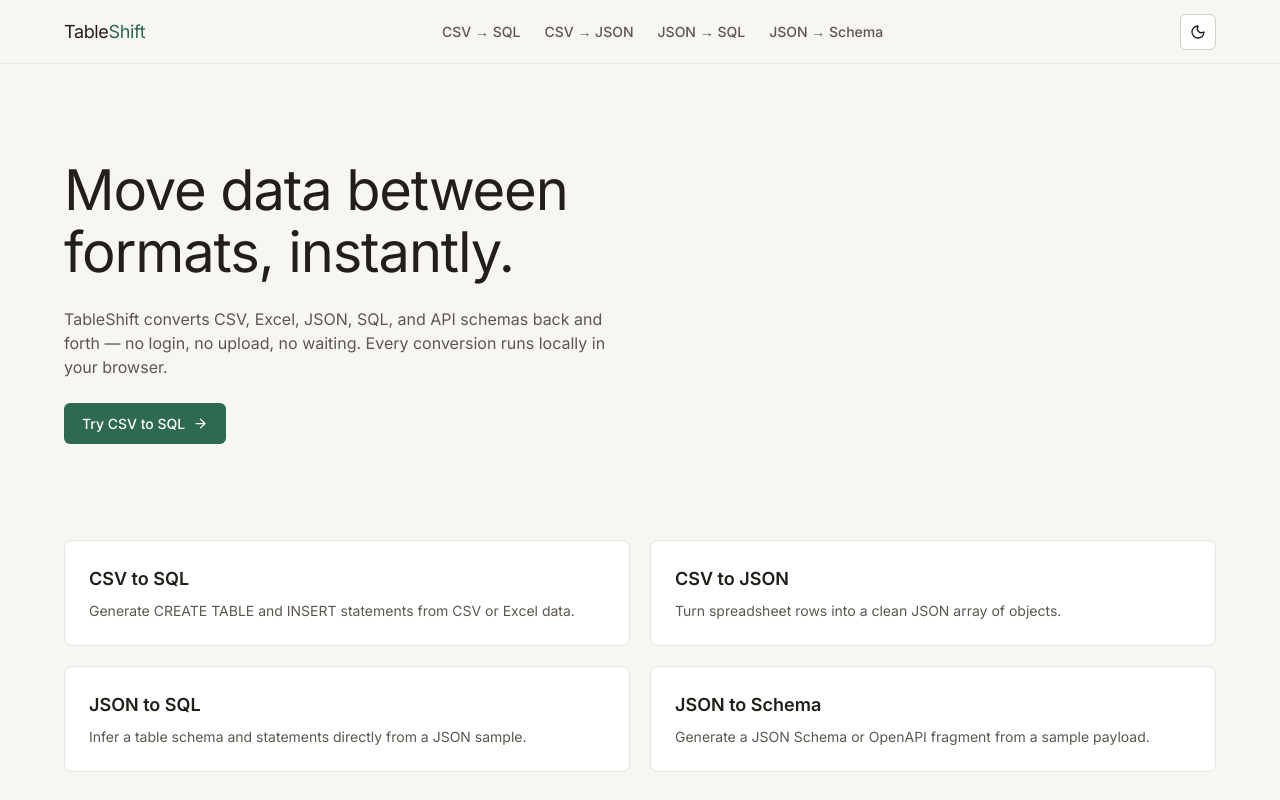
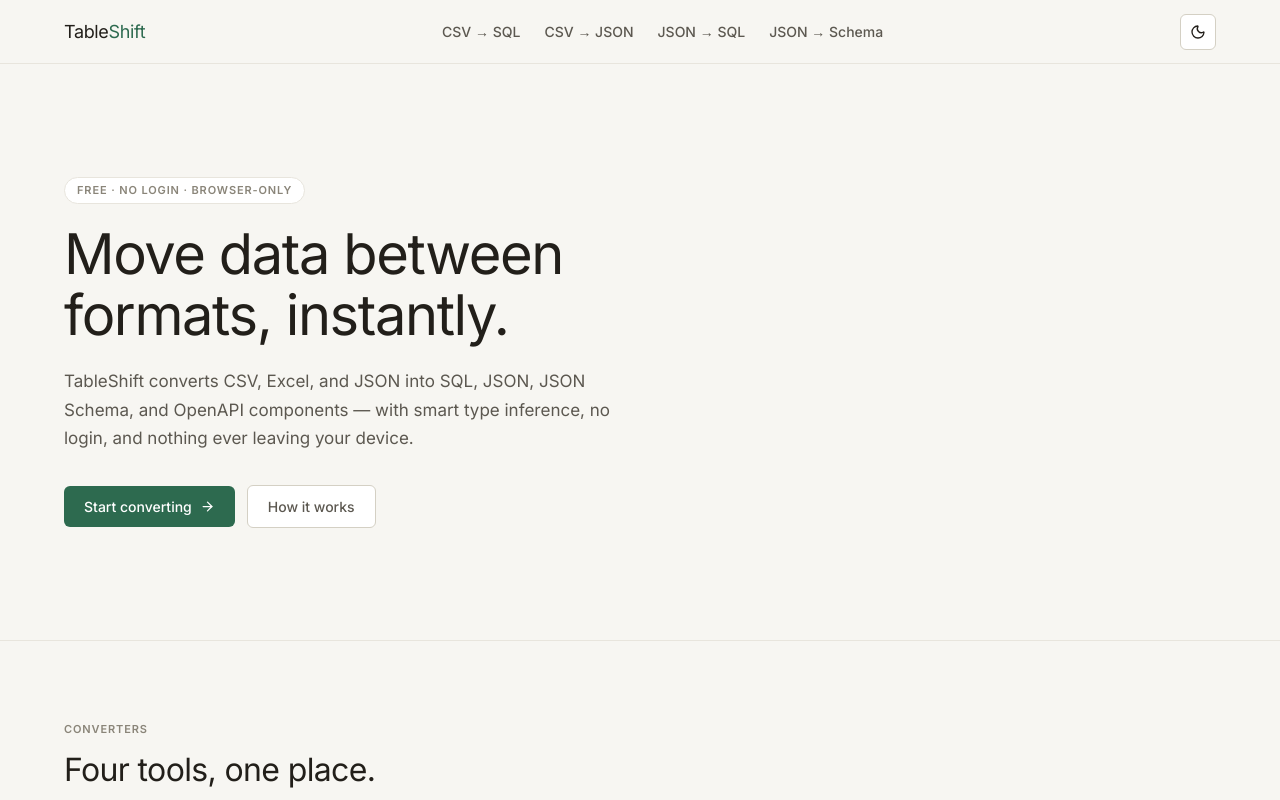
Before and after one commit to TEJASWI-RAJ0210/TableShift, a Next.js app: page / in a window 1280 px wide. Shown: the top 800 px of the page. Built offline with nearby package versions, Linux system fonts and the light colour scheme.

Commit message:
Updated home page divided into components

```diff
--- a/app/page.tsx
+++ b/app/page.tsx
@@ -1,73 +1,19 @@
-import Link from "next/link";
-import { ArrowRight } from "lucide-react";
-
-const converters = [
-  {
-    href: "/csv-to-sql",
-    title: "CSV to SQL",
-    description: "Generate CREATE TABLE and INSERT statements from CSV or Excel data.",
-    live: true,
-  },
-  {
-    href: "/csv-to-json",
-    title: "CSV to JSON",
-    description: "Turn spreadsheet rows into a clean JSON array of objects.",
-    live: true,
-  },
-  {
-    href: "/json-to-sql",
-    title: "JSON to SQL",
-    description: "Infer a table schema and statements directly from a JSON sample.",
-    live: true,
-  },
-  {
-    href: "/json-to-schema",
-    title: "JSON to Schema",
-    description: "Generate a JSON Schema or OpenAPI fragment from a sample payload.",
-    live: true,
-  },
-];
+import Hero from "@/components/home/Hero";
+import ConverterGrid from "@/components/home/ConverterGrid";
+import HowItWorks from "@/components/home/HowItWorks";
+import Features from "@/components/home/Features";
+import FAQ from "@/components/home/FAQ";
+import CTABand from "@/components/home/CTABand";
 
 export default function Home() {
   return (
-    <div className="mx-auto max-w-300 px-6">
-      <section className="flex flex-col items-start gap-6 py-20 sm:py-24">
-        <h1 className="max-w-[18ch] text-[40px] font-normal leading-[1.1] tracking-[-0.02em] text-ink sm:text-[56px]">
-          Move data between formats, instantly.
-        </h1>
-        <p className="max-w-[55ch] text-[16px] leading-[1.5] text-body">
-          TableShift converts CSV, Excel, JSON, SQL, and API schemas back and
-          forth — no login, no upload, no waiting. Every conversion runs
-          locally in your browser.
-        </p>
-        <Link
-          href="/csv-to-sql"
-          className="inline-flex items-center gap-2 rounded-md bg-primary px-[18px] py-[10px] text-[14px] font-medium text-on-primary hover:bg-primary-active transition-colors"
-        >
-          Try CSV to SQL
-          <ArrowRight size={15} />
-        </Link>
-      </section>
-
-      <section className="grid grid-cols-1 gap-5 pb-24 sm:grid-cols-2">
-        {converters.map((c) => (
-          <Link
-            key={c.href}
-            href={c.href}
-            className="group flex flex-col gap-2 rounded-lg border border-hairline bg-surface-card p-6 transition-colors hover:border-hairline-strong"
-          >
-            <div className="flex items-center justify-between">
-              <h2 className="text-[18px] font-semibold text-ink">{c.title}</h2>
-              {!c.live && (
-                <span className="rounded-full bg-surface-strong px-2.5 py-0.5 text-[11px] font-semibold uppercase tracking-[0.06em] text-muted">
-                  Soon
-                </span>
-              )}
-            </div>
-            <p className="text-[14px] leading-[1.5] text-body">{c.description}</p>
-          </Link>
-        ))}
-      </section>
-    </div>
+    <>
+      <Hero />
+      <ConverterGrid />
+      <HowItWorks />
+      <Features />
+      <FAQ />
+      <CTABand />
+    </>
   );
 }
```
